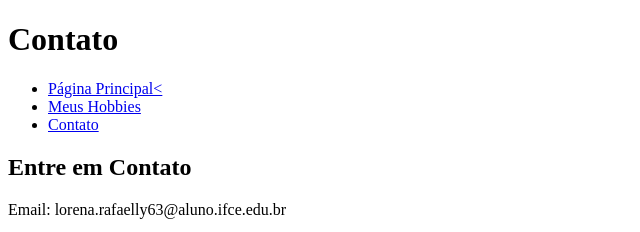
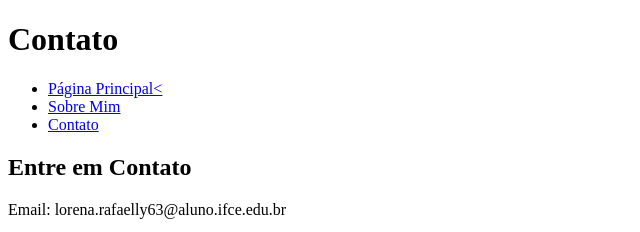
Before and after one commit to rafaellylorena123/PROJETO_4_HTML, a plain HTML site: page pages/contato.html in a window 1280 px wide. Shown: the top 232 px of the page, 0-640 px from the left. Drawn offline with Linux system fonts and the light colour scheme.

Commit message:
contato.html

```diff
--- a/pages/contato.html
+++ b/pages/contato.html
@@ -10,7 +10,7 @@
             <nav>
                 <ul>
                     <li><a href = "../index.html">Página Principal<</a></li>
-                    <li><a href = "sobre.html">Meus Hobbies</a></li>
+                    <li><a href = "sobre.html">Sobre Mim</a></li>
                     <li><a href = "meusprojetos.html">Contato<a></li>
                 </ul>
             </nav>
```
